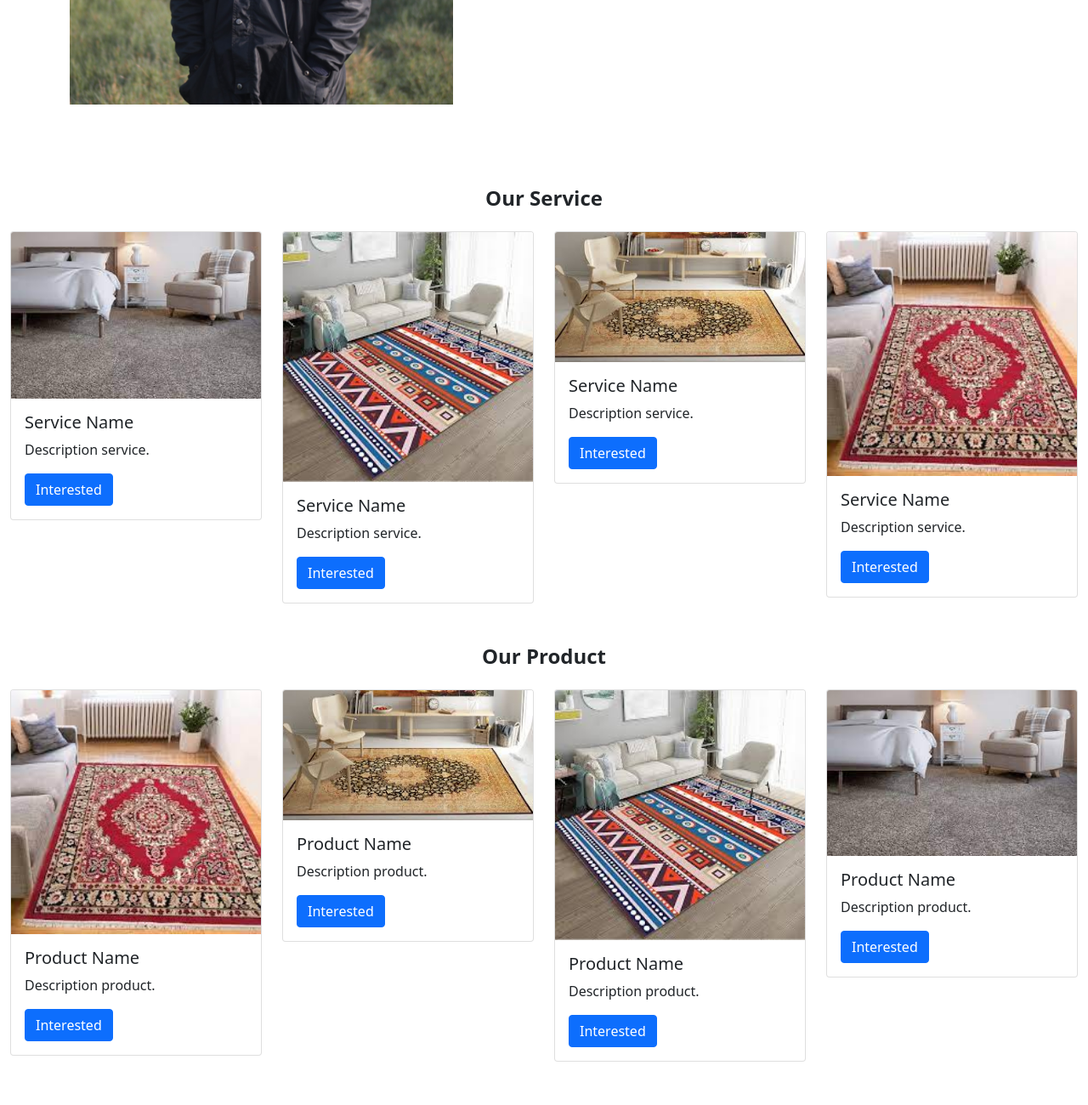
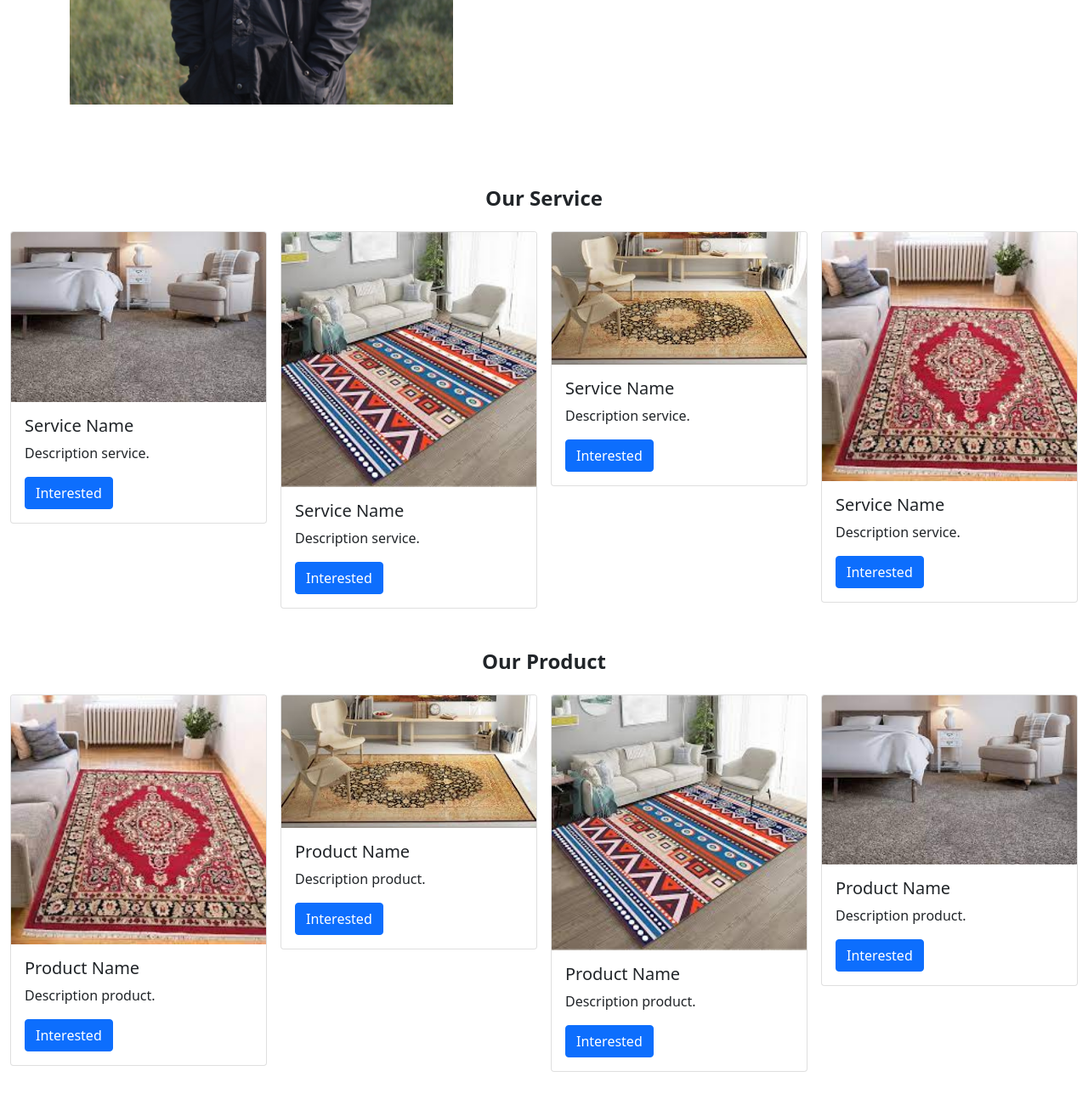
Before and after one commit to harryaddrian/carpetshop, a plain HTML site: page index.html in a window 1280 px wide. Shown: the part 1192-2492 px from the top of the page at 85% size. Drawn offline with nearby package versions, Linux system fonts and the light colour scheme.

Commit message:
Update index.html

```diff
--- a/index.html
+++ b/index.html
@@ -106,7 +106,7 @@
     <section id="jasa">
       <div class="container-fluid my-5">
         <h4 class="mb-4 fw-bold text-center">Our Service</h4>
-      <div class="row row-cols-sm-2">
+      <div class="row row-cols-sm-2 g-3">
         <div class="col-lg-3">
           <div class="card">
             <img src="asset/img-service/2.jpeg" class="card-img-top" alt="...">
@@ -156,7 +156,7 @@
     <section id="product">
       <div class="container-fluid my-5">
         <h4 class="mb-4 fw-bold text-center">Our Product</h4>
-      <div class="row row-cols-sm-2">
+      <div class="row row-cols-sm-2 g-3">
         <div class="col-lg-3">
           <div class="card">
             <img src="asset/img-service/1.jpeg" class="card-img-top" alt="...">
```
